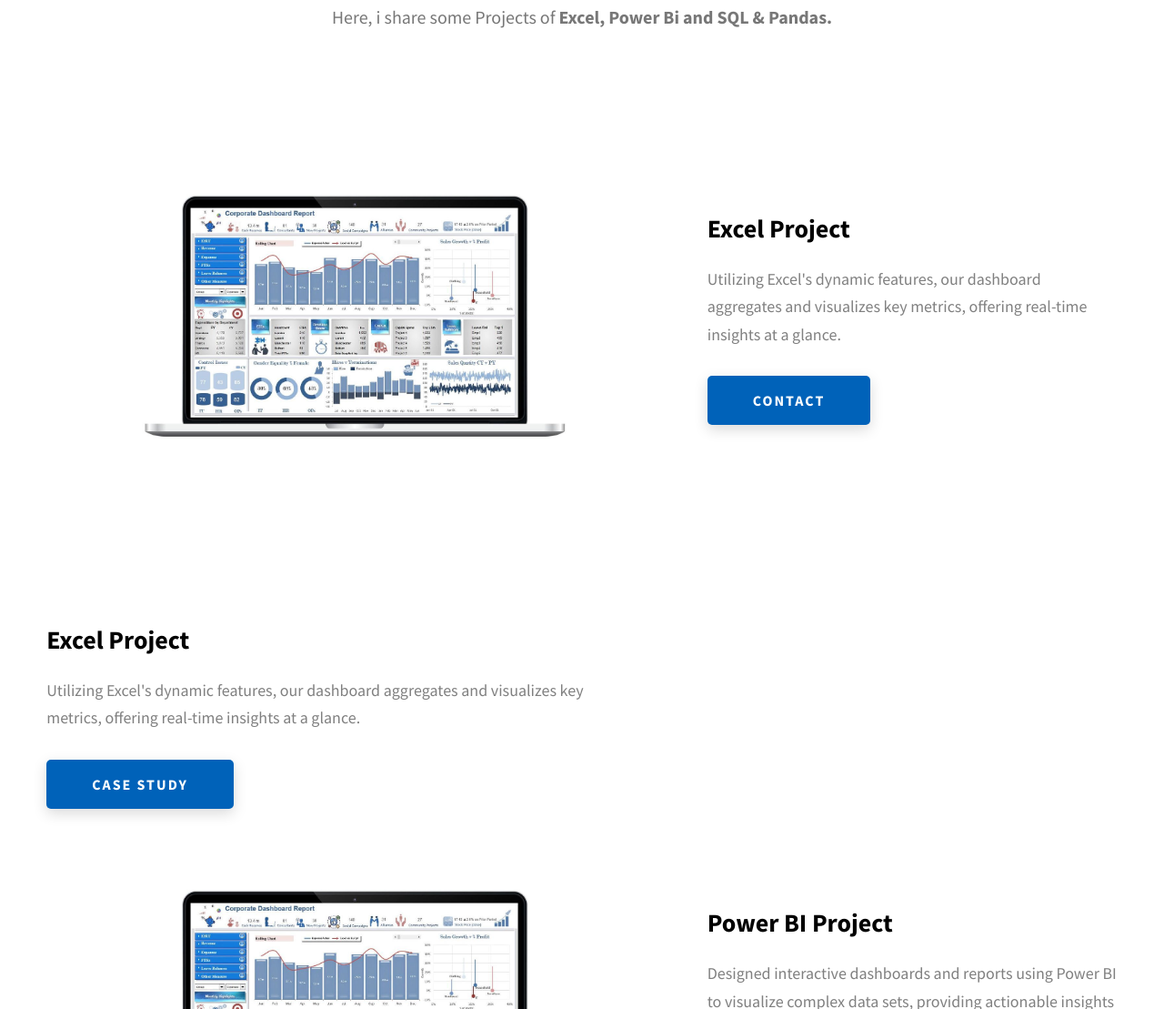
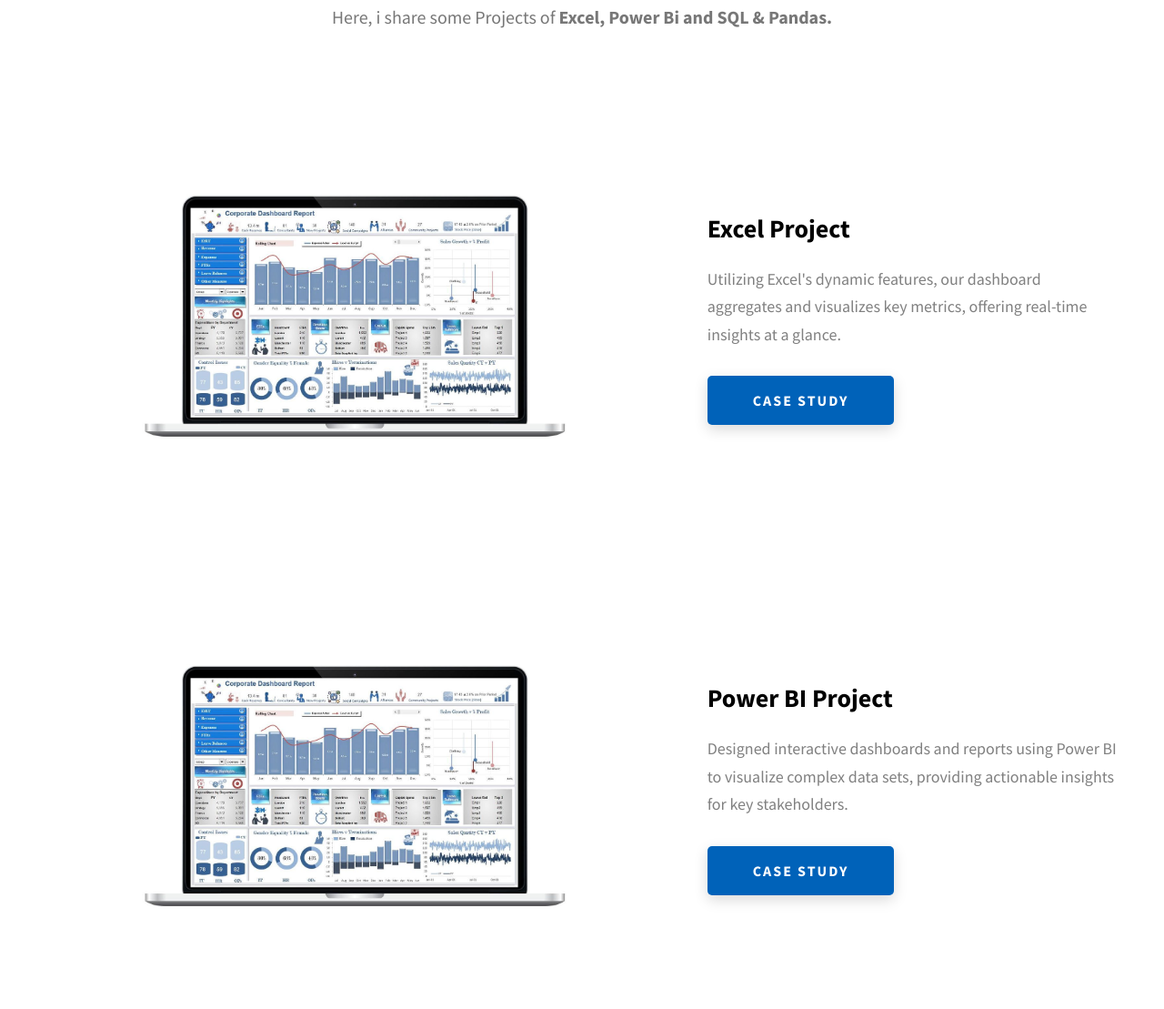
Before and after one commit to theranjitpandey/thisisranjitpandey, a website: page index.html in a window 1280 px wide. Shown: the part 1891-3000 px from the top of the page at 91% size. Drawn offline with Linux system fonts and the light colour scheme.

Commit message:
Update index.html

```diff
--- a/index.html
+++ b/index.html
@@ -202,19 +202,7 @@
                 loading="lazy"
               />
             </div>
-            <div class="projects__row-content">
-              <h3 class="projects__row-content-title">Excel Project </h3>
-              <p class="projects__row-content-desc">
-                Utilizing Excel's dynamic features, our dashboard aggregates and visualizes key metrics, offering real-time insights at a glance.
-              </p>
-              <a
-                href="./myapp.html"
-                class="btn btn--med btn--theme dynamicBgClr"
-                target="_blank"
-                >contact</a
-              >
-            </div>
-          </div>
+
             <div class="projects__row-content">
               <h3 class="projects__row-content-title">Excel Project </h3>
               <p class="projects__row-content-desc">
```
